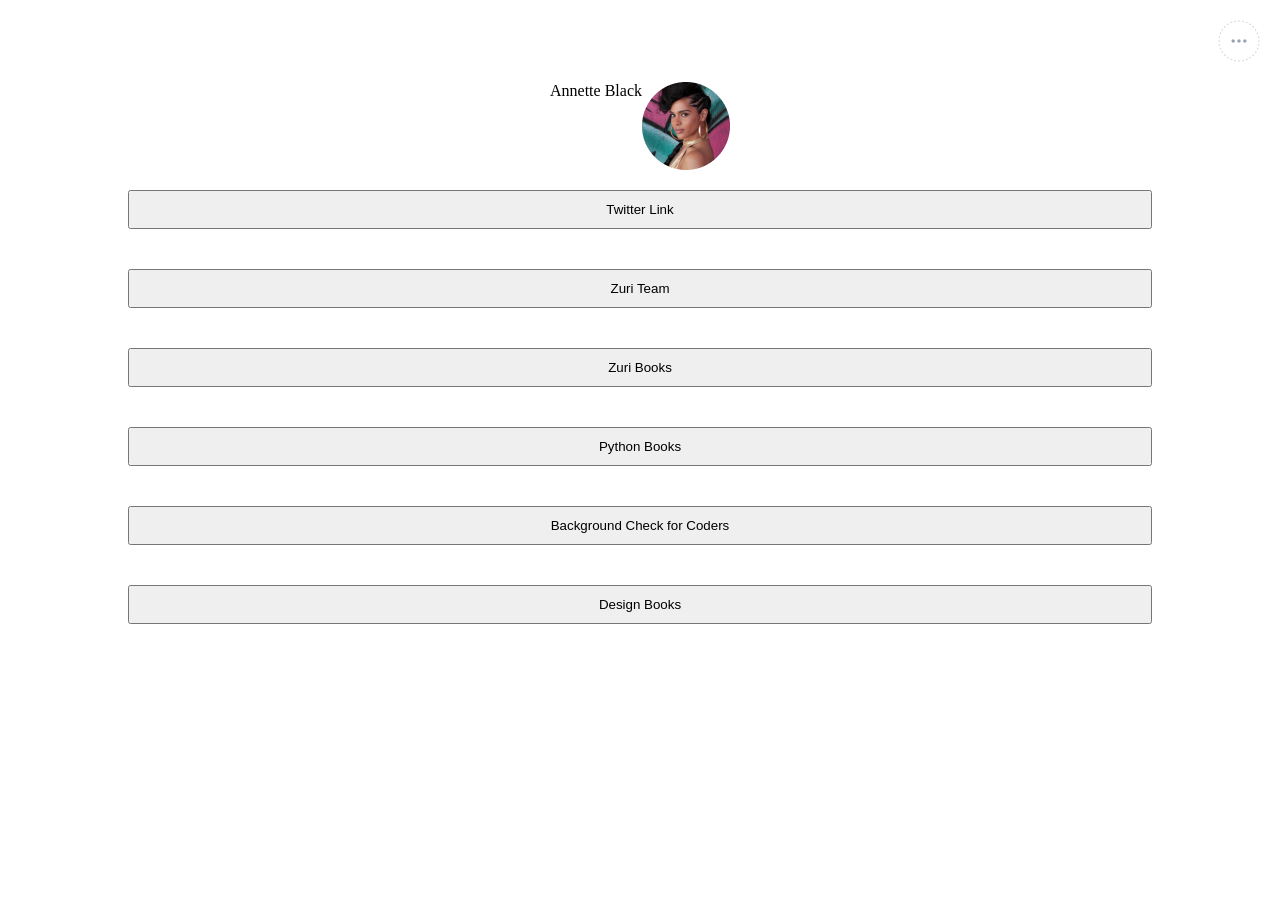
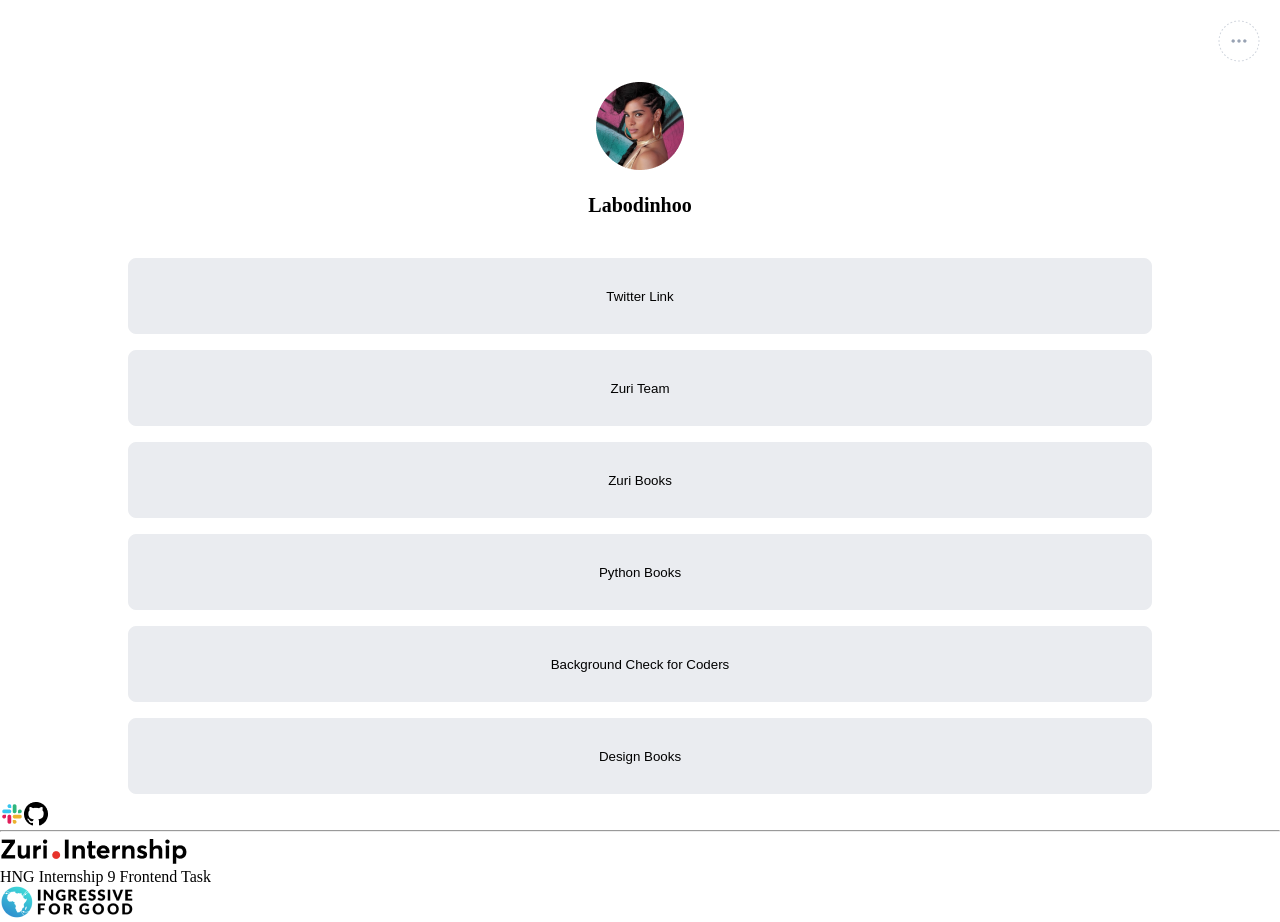
Before and after one commit to labodinho/Task-One, a React (Create React App) app: page / in a window 1280 px wide. Before the commit the page ends 800 px from the top, so only its background shows below. Built offline with nearby package versions, Linux system fonts and the light colour scheme.

Commit message:
more styling added from the header to the main section

```diff
--- a/src/App.css
+++ b/src/App.css
@@ -5,15 +5,22 @@
   box-sizing: border-box;
 }
 
-.header-img{
-  display: flex;
-  justify-content: center;
-}
-
+/* header section */
 .share-img{
   display: flex;
   justify-content: flex-end;
   margin: 20px;
+}
+
+.share-img2{
+  display: none;
+  justify-content: flex-end;
+  margin: 20px;
+}
+
+.header-img{
+  display: flex;
+  justify-content: center;
 }
 
 #profile__img{
@@ -21,6 +28,19 @@
   height: 88px;
 }
 
+#twitter{
+  font-weight: 700;
+  font-size: 20px;
+  line-height: 30px;
+  text-align: center;
+  margin: 20px 0px 30px 0px;
+}
+
+/* header section */
+
+
+
+/* Links section */
 .App-link{
   display: flex;
   flex-direction: column;
@@ -29,14 +49,32 @@
 }
 
 .App-link a{
-
+  font-weight: 500;
+  font-style: normal;
+  color: #101828;
+  size: 18px;
+  line-height: 28px;
 }
 .App-link a button {
+  background-color: #EAECF0;
+  height: 76px;
   width: 80%;
-  padding: 10px;
-  margin: 20px;
+  padding: 24px 32px;
+  border: 1px solid #EAECF0;
+  border-radius: 8px;
+  margin: 8px;
 }
 
 .App-link a button:hover{
-  cursor:pointer
+  cursor:pointer;
+  background-color:#D0D5DD;
 }
+
+/* Links section */
+
+
+/* footer section */
+
+
+
+/* footer section */
--- a/src/App.js
+++ b/src/App.js
@@ -10,43 +10,64 @@ function App() {
         alt="share-button"
       />
       </div>
+
+      <div className="share-img2">
+      <img
+        id="share-button-two"
+        src="image\Type=Share, State=Default.png"
+        alt="share-button"
+      />
+      </div>
       <div className="header-img">
-        <p>Annette Black</p>
       <img
         id="profile__img"
         src="/image\Device=Web, State=Default.png"
         alt="profile-avi"
       />
       </div>
+      <p id="twitter">Labodinhoo</p>
+
+      {/* <p id="slack">Dinho</p> */}
 
       <div className="App-link">
-        <a href="https://www.google.com">
+        <a href="https://twitter.com/labodinhoo">
           {" "}
           <button>Twitter Link</button>
         </a>
-        <a href="https://www.google.com">
+        <a id="btn__zuri" href="https://training.zuri.team/">
           {" "}
           <button>Zuri Team</button>
         </a>
-        <a href="https://www.google.com">
+        <a id="books" href="http://books.zuri.team ">
           {" "}
           <button>Zuri Books</button>
         </a>
-        <a href="https://www.google.com">
+        <a id="book__python" href="https://books.zuri.team/python-for-beginners?ref_id=Dinho">
           {" "}
           <button>Python Books</button>
         </a>
-        <a href="https://www.google.com">
+        <a id="pitch" href="https://background.zuri.team">
           {" "}
           <button>Background Check for Coders</button>
         </a>
-        <a href="https://www.google.com">
+        <a id="book__design" href="https://books.zuri.team/design-rules">
           {" "}
           <button>Design Books</button>
         </a>
       </div>
 
+      <div className="social-icons">
+        <img src="/image/slack.png" alt="slack logo"/>
+        <img src="/image/Icon.png" alt="github logo"/>
+      </div>
 
+      <hr />
+
+      <div className="footer-section">
+      <img src="/image/Zuri.Internship_Logo.png" alt="github logo"/>
+      <p>HNG Internship 9 Frontend Task</p>
+      <img src="image/I4G.png" alt="github logo"/>
+      </div>
     </div>
   );
 }
```
